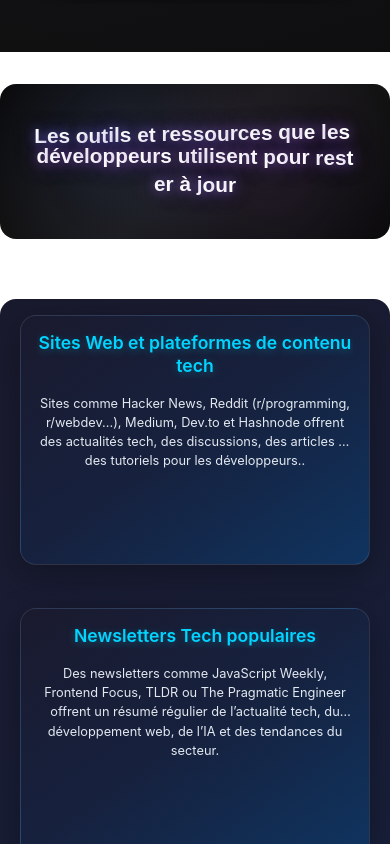
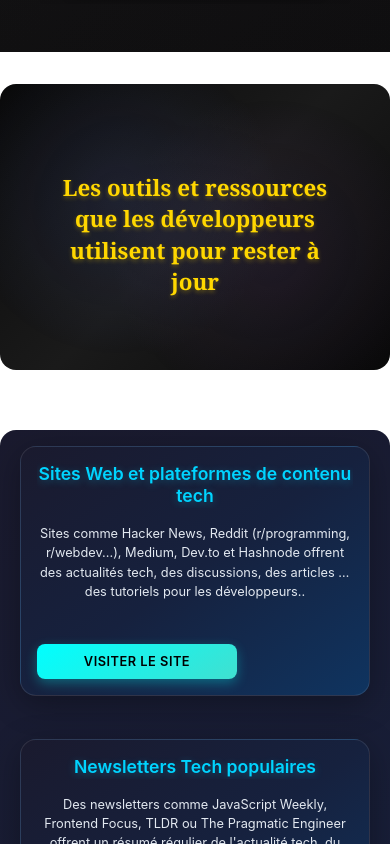
Before and after one commit to mouna10technologie/eee, a React (Vite) app in the folder projt/: page /Actualites_dev in a window 390 px wide. Shown: the part 4560-5404 px from the top of the page. Built offline with nearby package versions, Linux system fonts and the light colour scheme.

Commit message:
modifier encore

```diff
--- a/projt/src/Actualites_dev.css
+++ b/projt/src/Actualites_dev.css
@@ -666,4 +666,76 @@
   .titre-actualites-recentes-static {
     font-size: clamp(1.1rem, 2.2vw, 1.5rem);
   }
+
+  .titre-outils-actualites-static {
+    font-size: clamp(1rem, 2vw, 1.3rem);
+    margin: 2rem auto 1rem auto;
+  }
 }
+
+/* Titre des outils et ressources statique avec couleur jaune lumineux */
+.titre-outils-actualites-static {
+  font-size: clamp(1.4rem, 2.8vw, 2rem);
+  font-weight: 600;
+  font-family: Georgia, "Times New Roman", Times, serif;
+  line-height: 1.4;
+  margin: 3rem auto 2rem auto;
+  max-width: 900px;
+  padding: 0 1rem;
+  color: #FFD700; /* jaune lumineux */
+  text-shadow: 0 2px 4px rgba(255, 215, 0, 0.3);
+  text-align: center;
+  position: relative;
+}
+
+.titre-outils-actualites-static:hover {
+  color: #FFED4E; /* jaune plus vif au survol */
+  transform: translateY(-2px);
+  transition: all 0.3s ease;
+}
+
+/* ===== BOUTON POUR LES CARTES ACTUALITÉS ===== */
+.btn-carte-actualite {
+  background: linear-gradient(145deg, #00FFFF 0%, #40E0D0 100%);
+  color: #000000;
+  border: none;
+  border-radius: 8px;
+  padding: 0.8rem 1.5rem;
+  font-size: 0.9rem;
+  font-weight: 600;
+  cursor: pointer;
+  transition: all 0.3s ease;
+  margin-top: 1rem;
+  text-transform: uppercase;
+  letter-spacing: 0.5px;
+  box-shadow: 0 4px 12px rgba(0, 255, 255, 0.3);
+}
+
+.btn-carte-actualite:hover {
+  background: linear-gradient(145deg, #40E0D0 0%, #00CED1 100%);
+  transform: translateY(-2px);
+  box-shadow: 0 6px 16px rgba(0, 255, 255, 0.4);
+  color: #ffffff;
+}
+
+.btn-carte-actualite:active {
+  transform: translateY(0);
+  box-shadow: 0 2px 8px rgba(0, 255, 255, 0.3);
+}
+
+/* Responsive pour le bouton actualités */
+@media (max-width: 768px) {
+  .btn-carte-actualite {
+    padding: 0.7rem 1.2rem;
+    font-size: 0.85rem;
+  }
+}
+
+@media (max-width: 480px) {
+  .btn-carte-actualite {
+    padding: 0.6rem 1rem;
+    font-size: 0.8rem;
+    width: 100%;
+    max-width: 200px;
+  }
+}
--- a/projt/src/Actualites_dev.jsx
+++ b/projt/src/Actualites_dev.jsx
@@ -1,10 +1,21 @@
 import "./Actualites_dev.css";
 
-function CarteActualités({ titre, description }) {
+function CarteActualités({ titre, description, url }) {
+  const handleClick = () => {
+    if (url) {
+      window.open(url, "_blank", "noopener,noreferrer");
+    }
+  };
+
   return (
     <div className="div_actualités">
       <h2>{titre}</h2>
       <h4>{description}</h4>
+      {url && (
+        <button className="btn-carte-actualite" onClick={handleClick}>
+          Visiter le site
+        </button>
+      )}
     </div>
   );
 }
@@ -74,45 +85,50 @@ function CarteActualite({
     </div>
   );
 }
+
 function Actualites_dev() {
   let box3 = [
     {
       titre: "Sites Web et plateformes de contenu tech",
       description:
         "Sites comme Hacker News, Reddit (r/programming, r/webdev...), Medium, Dev.to et Hashnode offrent des actualités tech, des discussions, des articles et des tutoriels pour les développeurs..",
+      url: "https://news.ycombinator.com/",
     },
-
     {
       titre: "Newsletters Tech populaires",
       description:
-        "Des newsletters comme JavaScript Weekly, Frontend Focus, TLDR ou The Pragmatic Engineer offrent un résumé régulier de l’actualité tech, du développement web, de l’IA et des tendances du secteur.",
+        "Des newsletters comme JavaScript Weekly, Frontend Focus, TLDR ou The Pragmatic Engineer offrent un résumé régulier de l'actualité tech, du développement web, de l'IA et des tendances du secteur.",
+      url: "https://javascriptweekly.com/",
     },
-
     {
       titre: "Podcasts pour développeurs",
       description:
-        "Les podcasts comme Syntax.fm, CodeNewbie, Developer Tea, The Changelog et Command Line Heroes permettent aux développeurs de rester informés sur le frontend, les projets open source, les carrières tech et l’histoire de la technologie.",
+        "Les podcasts comme Syntax.fm, CodeNewbie, Developer Tea, The Changelog et Command Line Heroes permettent aux développeurs de rester informés sur le frontend, les projets open source, les carrières tech et l'histoire de la technologie.",
+      url: "https://syntax.fm/",
     },
-
     {
       titre: "Chaînes YouTube",
       description:
         "Des chaînes YouTube comme Fireship, The Net Ninja, Traversy Media ou TechWorld with Nana proposent des vidéos pédagogiques et actuelles sur le développement, le DevOps, et les technologies cloud.",
+      url: "https://www.youtube.com/@Fireship",
     },
     {
       titre: "Communautés / Forums",
       description:
         "Des communautés comme Stack Overflow, Discord, GitHub Trending et Twitter/X permettent de suivre les tendances, échanger avec d'autres développeurs et découvrir des projets ou contenus populaires..",
+      url: "https://stackoverflow.com/",
     },
     {
       titre: "Conférences et événements",
       description:
         "Des conférences comme Google I/O, WWDC, JSConf ou des meetups locaux permettent de découvrir les nouveautés tech, approfondir des sujets spécialisés et rencontrer la communauté.",
+      url: "https://events.google.com/io/",
     },
     {
       titre: "Outils de veille tech automatisée",
       description:
         "Des outils comme Feedly, Daily.dev, Pocket et GitHub permettent d'automatiser la veille tech en centralisant, sauvegardant et suivant les contenus et projets pertinents.",
+      url: "https://daily.dev/",
     },
   ];
 
@@ -248,18 +264,8 @@ function Actualites_dev() {
       </div>
 
       <div className="div_actuel">
-        <h2 className="titre-outils-actualites">
-          {"Les outils et ressources que les développeurs utilisent pour rester à jour"
-            .split("")
-            .map((char, index) => (
-              <span
-                key={index}
-                className="lettre-animee-outils-actu"
-                style={{ animationDelay: `${index * 0.025}s` }}
-              >
-                {char === " " ? "\u00A0" : char}
-              </span>
-            ))}
+        <h2 className="titre-outils-actualites-static">
+          Les outils et ressources que les développeurs utilisent pour rester à jour
         </h2>
       </div>
 
@@ -269,6 +275,7 @@ function Actualites_dev() {
             key={index4}
             titre={valeur.titre}
             description={valeur.description}
+            url={valeur.url}
           />
         ))}
       </div>
--- a/projt/src/Developpeurs.css
+++ b/projt/src/Developpeurs.css
@@ -91,20 +91,13 @@
 }
 
 .h3_developpeurs_static:hover {
-  color: #FFED4E; /* jaune plus vif au survol */
   transform: translateY(-2px);
   transition: all 0.3s ease;
 }
 
 /* Style statique pour le titre des outils essentiels avec couleur jaune lumineux */
-.titre-outils-essentiels-static {
-  font-size: clamp(1.5rem, 3vw, 2.2rem);
-  font-weight: 600;
-  font-family: Georgia, "Times New Roman", Times, serif;
-  line-height: 1.4;
-  margin: 3rem auto 2rem auto;
-  max-width: 800px;
-  padding: 0 1rem;
+  .titre-outils-essentiels-static {
+    font-size: clamp(1.1rem, 2.2vw, 1.5rem);
   color: #FFD700; /* jaune lumineux */
   text-shadow: 0 2px 4px rgba(255, 215, 0, 0.3);
   text-align: center;
@@ -845,7 +838,6 @@
   cursor: pointer;
   transition: transform 0.2s ease, box-shadow 0.2s ease, filter 0.2s ease;
   display: inline-flex;
-  align-items: center;
   gap: 10px;
   box-shadow: 0 8px 20px rgba(0, 0, 0, 0.35);
 }
@@ -855,3 +847,49 @@
   box-shadow: 0 14px 28px rgba(0, 0, 0, 0.45);
   filter: brightness(1.05);
 }
+
+/* ===== BOUTON POUR LES CARTES DÉVELOPPEURS ===== */
+.btn-carte-developpeur {
+  background: linear-gradient(145deg, #FFD700 0%, #FFED4E 100%);
+  color: #000000;
+  border: none;
+  border-radius: 8px;
+  padding: 0.8rem 1.5rem;
+  font-size: 0.9rem;
+  font-weight: 600;
+  cursor: pointer;
+  transition: all 0.3s ease;
+  margin-top: 1rem;
+  text-transform: uppercase;
+  letter-spacing: 0.5px;
+  box-shadow: 0 4px 12px rgba(255, 215, 0, 0.3);
+}
+
+.btn-carte-developpeur:hover {
+  background: linear-gradient(145deg, #FFED4E 0%, #FFA500 100%);
+  transform: translateY(-2px);
+  box-shadow: 0 6px 16px rgba(255, 215, 0, 0.4);
+  color: #ffffff;
+}
+
+.btn-carte-developpeur:active {
+  transform: translateY(0);
+  box-shadow: 0 2px 8px rgba(255, 215, 0, 0.3);
+}
+
+/* Responsive pour le bouton développeurs */
+@media (max-width: 768px) {
+  .btn-carte-developpeur {
+    padding: 0.7rem 1.2rem;
+    font-size: 0.85rem;
+  }
+}
+
+@media (max-width: 480px) {
+  .btn-carte-developpeur {
+    padding: 0.6rem 1rem;
+    font-size: 0.8rem;
+    width: 100%;
+    max-width: 200px;
+  }
+}
--- a/projt/src/Developpeurs.jsx
+++ b/projt/src/Developpeurs.jsx
@@ -1,11 +1,22 @@
 import "./Developpeurs.css";
 import { useNavigate } from "react-router-dom";
 
-function CarteDeveloppeurs({ titre, description }) {
+function CarteDeveloppeurs({ titre, description, url }) {
+  const handleClick = () => {
+    if (url) {
+      window.open(url, "_blank", "noopener,noreferrer");
+    }
+  };
+
   return (
     <div className="div_developpeurs">
       <h2>{titre}</h2>
       <h4>{description}</h4>
+      {url && (
+        <button className="btn-carte-developpeur" onClick={handleClick}>
+          Visiter le site
+        </button>
+      )}
     </div>
   );
 }
@@ -74,37 +85,42 @@ function CarteCandidat({
 
 function Developpeurs() {
   const navigate = useNavigate();
-
   let box1 = [
     {
       titre: "Langages de programmation (selon le domaine)",
       description:
         "Les langages et outils varient selon le domaine : web (frontend/backend), mobile, logiciel, data/IA, avec Git pour le versionnement et des bases de données relationnelles ou NoSQL.",
+      url: "https://developer.mozilla.org/en-US/docs/Web/JavaScript",
     },
     {
       titre: "Environnement de développement",
       description:
-        "Un environnement de développement réunit un éditeur de code (comme VS Code), l’usage du terminal avec des commandes de base, et des gestionnaires de paquets adaptés au langage (npm, pip, composer).",
+        "Un environnement de développement réunit un éditeur de code (comme VS Code), l'usage du terminal avec des commandes de base, et des gestionnaires de paquets adaptés au langage (npm, pip, composer).",
+      url: "https://code.visualstudio.com/",
     },
     {
       titre: "Tests et débogage",
       description:
-        "Les tests et le débogage reposent sur des frameworks dédiés (Jest, Pytest, JUnit, PHPUnit) pour valider le bon fonctionnement du code, des débogueurs intégrés aux IDE pour identifier les erreurs à l’exécution, ainsi que des linters et formatters (ESLint, Prettier, Black) pour maintenir un code propre et uniforme.",
+        "Les tests et le débogage reposent sur des frameworks dédiés (Jest, Pytest, JUnit, PHPUnit) pour valider le bon fonctionnement du code, des débogueurs intégrés aux IDE pour identifier les erreurs à l'exécution, ainsi que des linters et formatters (ESLint, Prettier, Black) pour maintenir un code propre et uniforme.",
+      url: "https://jestjs.io/",
     },
     {
       titre: "Déploiement & DevOps (bases recommandées)",
       description:
-        "Maîtrise des bases de Docker, des pipelines CI/CD (GitHub Actions, GitLab CI, Jenkins) et des principales plateformes d’hébergement comme Vercel, Netlify, Heroku, AWS et DigitalOcean.",
+        "Maîtrise des bases de Docker, des pipelines CI/CD (GitHub Actions, GitLab CI, Jenkins) et des principales plateformes d'hébergement comme Vercel, Netlify, Heroku, AWS et DigitalOcean.",
+      url: "https://www.docker.com/",
     },
     {
       titre: "Soft Skills & pratiques pro",
       description:
         "Maîtrise des méthodologies Agile/Scrum, gestion de projet avec Trello/Jira, communication claire en anglais, et lecture efficace de documentation technique.",
+      url: "https://www.atlassian.com/agile",
     },
     {
       titre: "Portfolio & présence pro",
       description:
         "Avoir un GitHub organisé avec des projets soignés, un portfolio personnel clair incluant projets, CV et contact, un CV à jour, et un profil LinkedIn complet et professionnel.",
+      url: "https://github.com/",
     },
     {
       titre: "Plateformes pour trouver un job",
@@ -241,6 +257,7 @@ function Developpeurs() {
             key={index}
             titre={valeur.titre}
             description={valeur.description}
+            url={valeur.url}
           />
         ))}
       </div>
--- a/projt/src/Home.jsx
+++ b/projt/src/Home.jsx
@@ -101,7 +101,7 @@ function Home() {
 
     {
       image1: "/amazon.jpg",
-      image2: "amazon.png",
+      image2: "/amazon.png",
       titre: "fondateur :",
       fondateurs: " Jeff Bezos (1994, États-Unis)",
       lien: "https://www.amazon.com//",
@@ -136,7 +136,7 @@ function Home() {
 
     {
       image1: "/Microsoft.jpg",
-      image2: "microsoft.png",
+      image2: "/microsoft.png",
       titre: "fondateur",
       fondateurs: " Bill Gates, Paul Allen (1975, États-Unis)",
       lien: "https://www.microsoft.com/",
@@ -196,7 +196,7 @@ function Home() {
 
     {
       image1: "/apple.jpeg",
-      image2: "apple.png",
+      image2: "/apple.png",
       titre: "fondateur",
       fondateurs: "Steve Jobs, Steve Wozniak, Ronald Wayne (1976, États-Unis) ",
       lien: "https://www.apple.com/",
```
